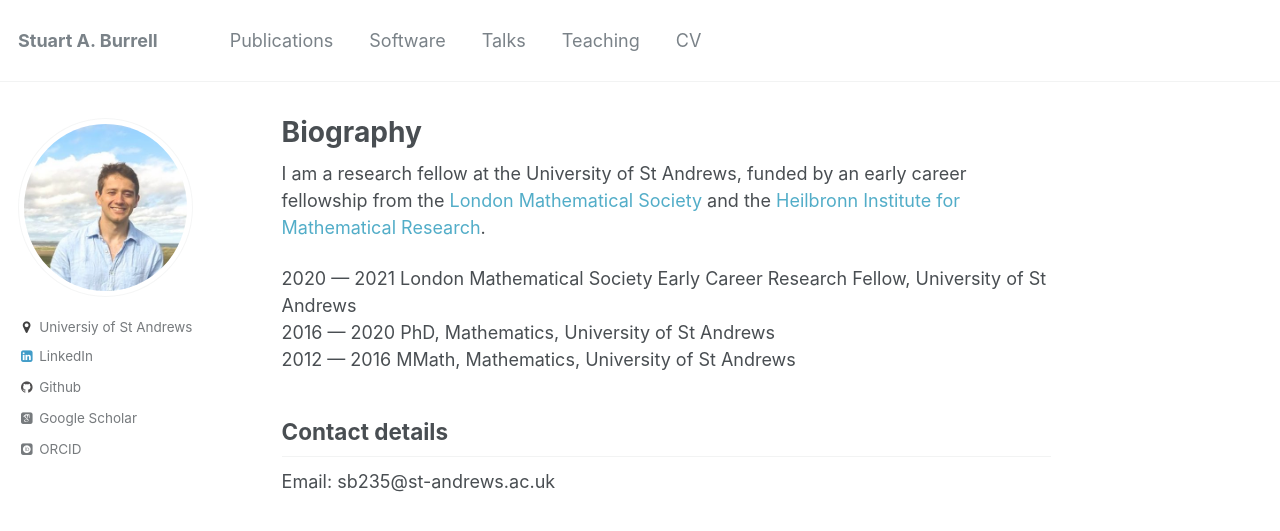
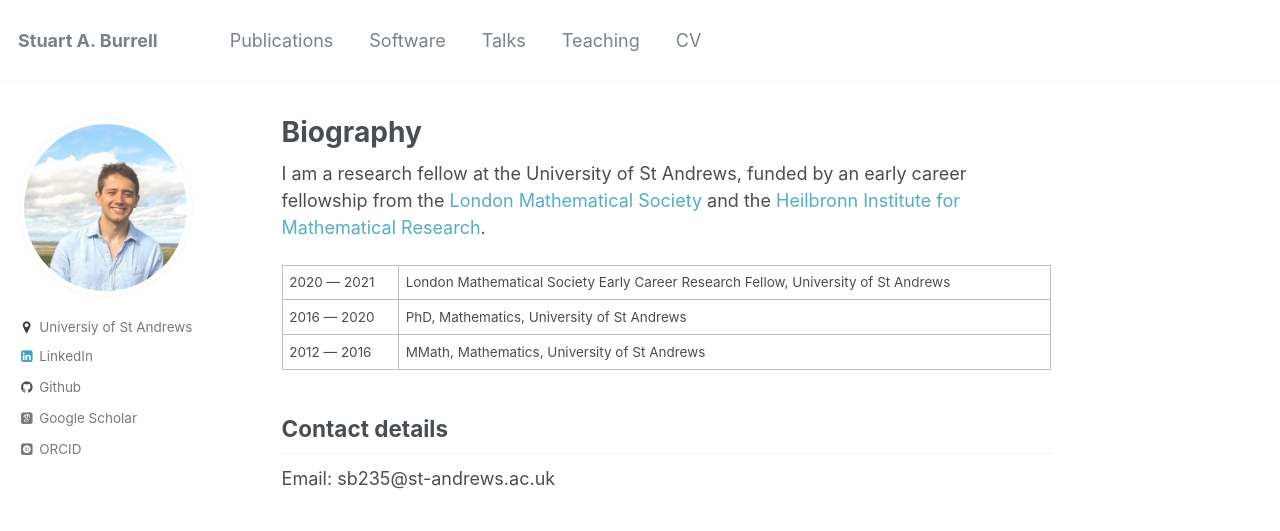
Before and after one commit to stuartburrell/stuartburrell.github.io, a Jekyll site: the page built from _pages/about.md, in a window 1280 px wide. Shown: the top 531 px of the page. Built offline with Jekyll 4.4.1, drawn with Linux system fonts in a browser that asks for light colours; some web fonts are replaced.

Commit message:
add timeline

```diff
--- a/_pages/about.md
+++ b/_pages/about.md
@@ -12,9 +12,9 @@ redirect_from:
 I am a research fellow at the University of St Andrews, funded by an early career fellowship from the [London Mathematical Society](https://www.lms.ac.uk/) and the [Heilbronn Institute for Mathematical Research](https://heilbronn.ac.uk/).
 
 
-2020 --- 2021  London Mathematical Society Early Career Research Fellow, University of St Andrews
-2016 --- 2020  PhD, Mathematics, University of St Andrews
-2012 --- 2016  MMath, Mathematics, University of St Andrews
+2020 --- 2021  | London Mathematical Society Early Career Research Fellow, University of St Andrews
+2016 --- 2020  | PhD, Mathematics, University of St Andrews
+2012 --- 2016  | MMath, Mathematics, University of St Andrews
 
 ## Contact details
 
```
